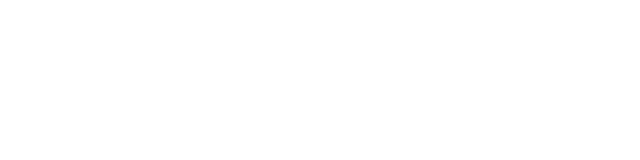
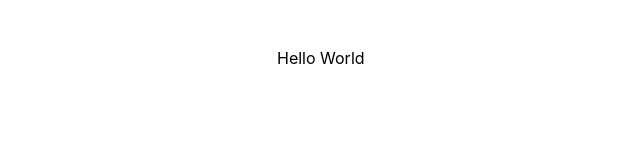
Before and after one commit to mightyeagle329/mern-nextjs, a Next.js app in the folder client/: page / in a window 1280 px wide. Shown: the top 160 px of the page, without its empty margins (91-731 px from the left). Built offline with nearby package versions, Linux system fonts and the light colour scheme.

Commit message:
Create json config for configure absolute path

```diff
--- a/client/pages/index.js
+++ b/client/pages/index.js
@@ -1,11 +1,12 @@
-import Container from '../components/container/container'
-import PageTitle from '../components/pageTitle/pageTitle'
+import Container from 'components/container/container'
+import PageTitle from 'components/pageTitle/pageTitle'
 
 export default function Home() {
   return (
     <>
       <PageTitle title="Home" />
       <Container>
+        Hello World
       </Container>
     </>
   )
--- a/client/pages/movies/[id].js
+++ b/client/pages/movies/[id].js
@@ -1,6 +1,6 @@
 import PropTypes from 'prop-types'
-import PageTitle from '../../components/pageTitle/pageTitle'
-import Container from '../../components/container/container'
+import PageTitle from 'components/pageTitle/pageTitle'
+import Container from 'components/container/container'
 
 export default function Details({movie}) {
   return (
--- a/client/pages/movies/index.js
+++ b/client/pages/movies/index.js
@@ -1,8 +1,8 @@
 import Link from 'next/link'
-import PageTitle from '../../components/pageTitle/pageTitle'
 import PropTypes from 'prop-types'
-import Container from '../../components/container/container'
-import styles from '../../styles/movies.module.css'
+import PageTitle from 'components/pageTitle/pageTitle'
+import Container from 'components/container/container'
+import styles from 'styles/movies.module.css'
 
 export default function Movies({movies}) {
   return (
```
Also changed, not shown: client/jsconfig.json (added, +9 -0 lines).
